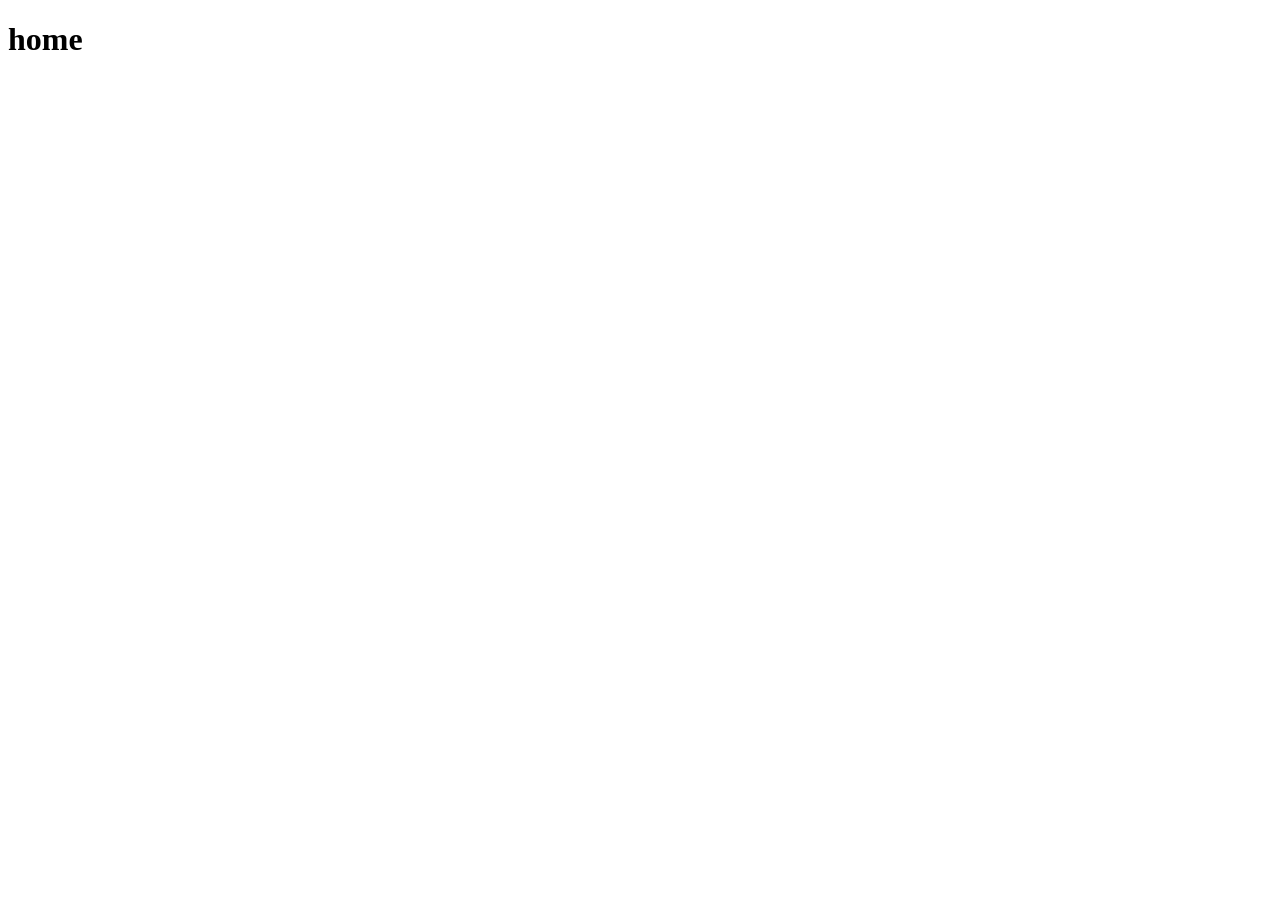
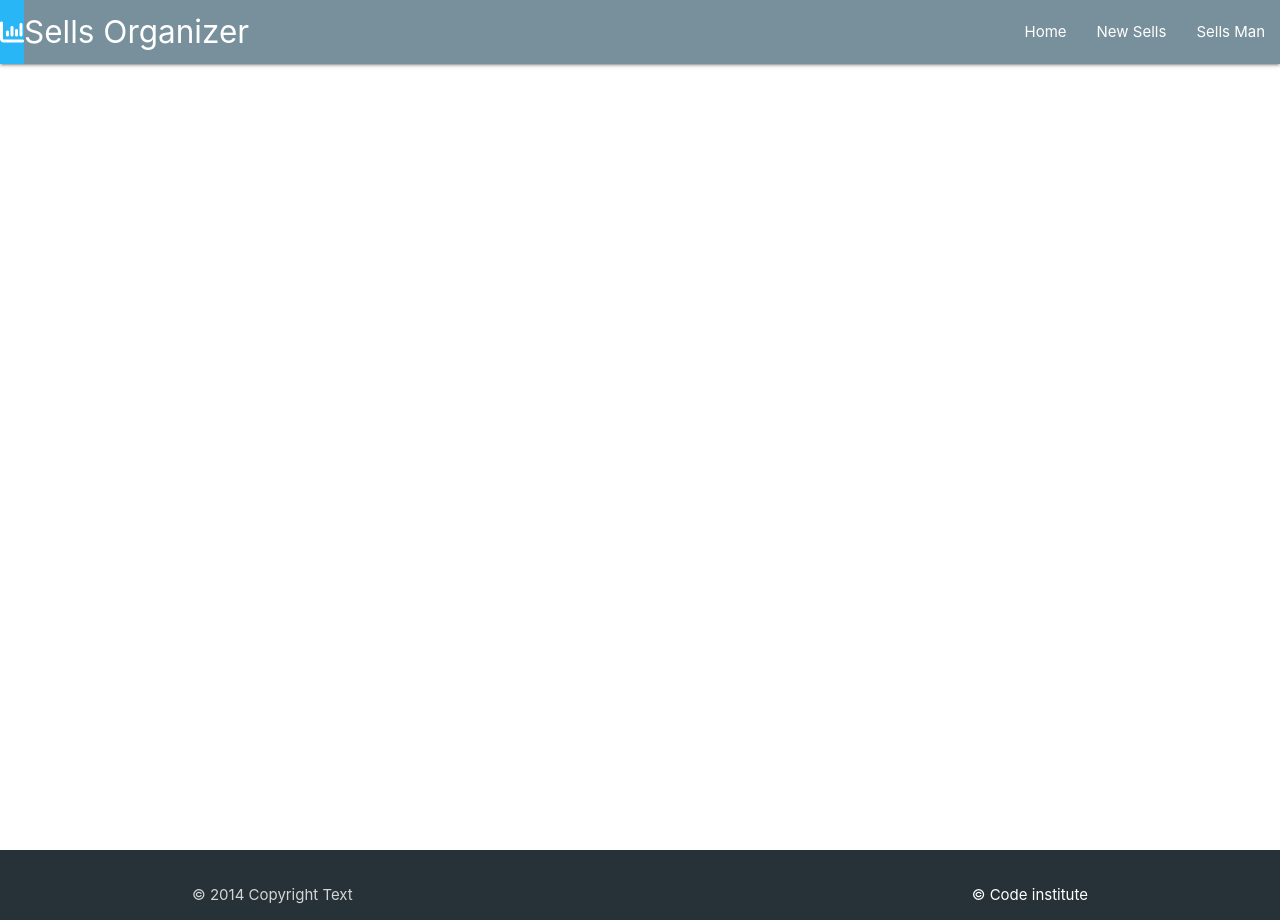
Before and after one commit to ZakariyeNor/db-flask-finale, a Flask app: page / in a window 1280 px wide. Before the commit the page is almost empty. Run offline with Flask 3, Linux system fonts and the light colour scheme; some libraries are stand-ins or nearby versions.

Commit message:
add coonsistent part of the page

```diff
--- /dev/null
+++ b/sellmanager/static/css/style.css
@@ -0,0 +1,9 @@
+body {
+    display: flex;
+    min-height: 100vh;
+    flex-direction: column;
+  }
+
+  main {
+    flex: 1 0 auto;
+  }
--- a/sellmanager/templates/base.html
+++ b/sellmanager/templates/base.html
@@ -3,9 +3,65 @@
 <head>
     <meta charset="UTF-8">
     <meta name="viewport" content="width=device-width, initial-scale=1.0">
-    <title>Document</title>
+
+    <!-- Compiled and minified CSS -->
+    <link rel="stylesheet" href="https://cdnjs.cloudflare.com/ajax/libs/materialize/1.0.0/css/materialize.min.css">
+
+    <!-- Custom css -->
+    <link rel="stylesheet" href="{{ url_for('static', filename='css/style.css') }}">
+
+
+    <title>Sells App</title>
 </head>
 <body>
-    <h1>home</h1>
+    <header>
+        <!-- top navbar -->
+        <nav class="blue-grey lighten-1">
+            <div class="nav-wrapper">
+            <i class="fa-solid fa-chart-column light-blue lighten-1"></i>
+              <a href="" class="brand-logo">Sells Organizer</a>
+              <a href="#" data-target="mobile-demo" class="sidenav-trigger"><i class="fa-solid fa-bars"></i></a>
+              <ul class="right hide-on-med-and-down">
+                <li><a href="{{ url_for('home') }}">Home</a></li>
+                <li><a href="">New Sells</a></li>
+                <li><a href="">Sells Man</a></li>
+              </ul>
+            </div>
+          </nav>
+
+        <!-- mobile sidenav -->
+          <ul class="sidenav" id="mobile-demo">
+            <li><a href="{{ url_for('home') }}">Home</a></li>
+            <li><a href="">New Sells</a></li>
+            <li><a href="">Sells Man</a></li>
+          </ul>
+    </header>
+
+    <main class="container">
+
+        {% block content %}
+
+        {% endblock %}
+
+    </main>
+
+
+        <footer class="page-footer blue-grey darken-4">
+            <div class="footer-copyright">
+              <div class="container">
+              © 2014 Copyright Text
+              <a class="white-text right" href="https://facebook.com" target="_blank">&copy; Code institute</a>
+              </div>
+            </div>
+          </footer>
+
+    <!-- Compiled and minified JavaScript -->
+    <script src="https://cdnjs.cloudflare.com/ajax/libs/materialize/1.0.0/js/materialize.min.js"></script>
+
+    <!-- Fontawesome link -->
+    <script src="https://kit.fontawesome.com/44dbf25b5c.js" crossorigin="anonymous"></script>
+
+    <!-- Custom js -->
+     <script src="{{ url_for('static', filename='js/script.js') }}"></script>
 </body>
 </html>
```
Also changed, not shown: sellmanager/static/js/script.js (added).
